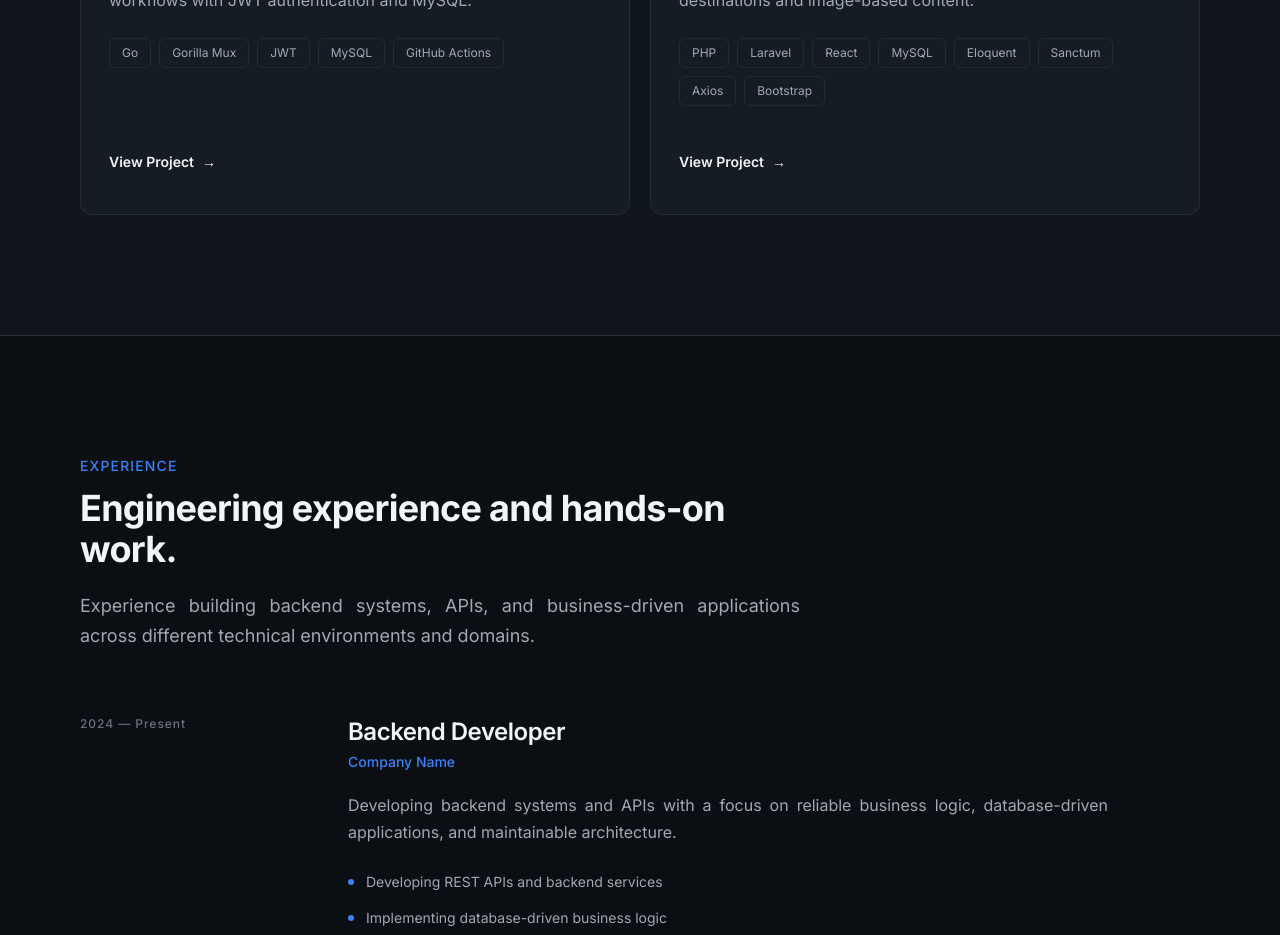
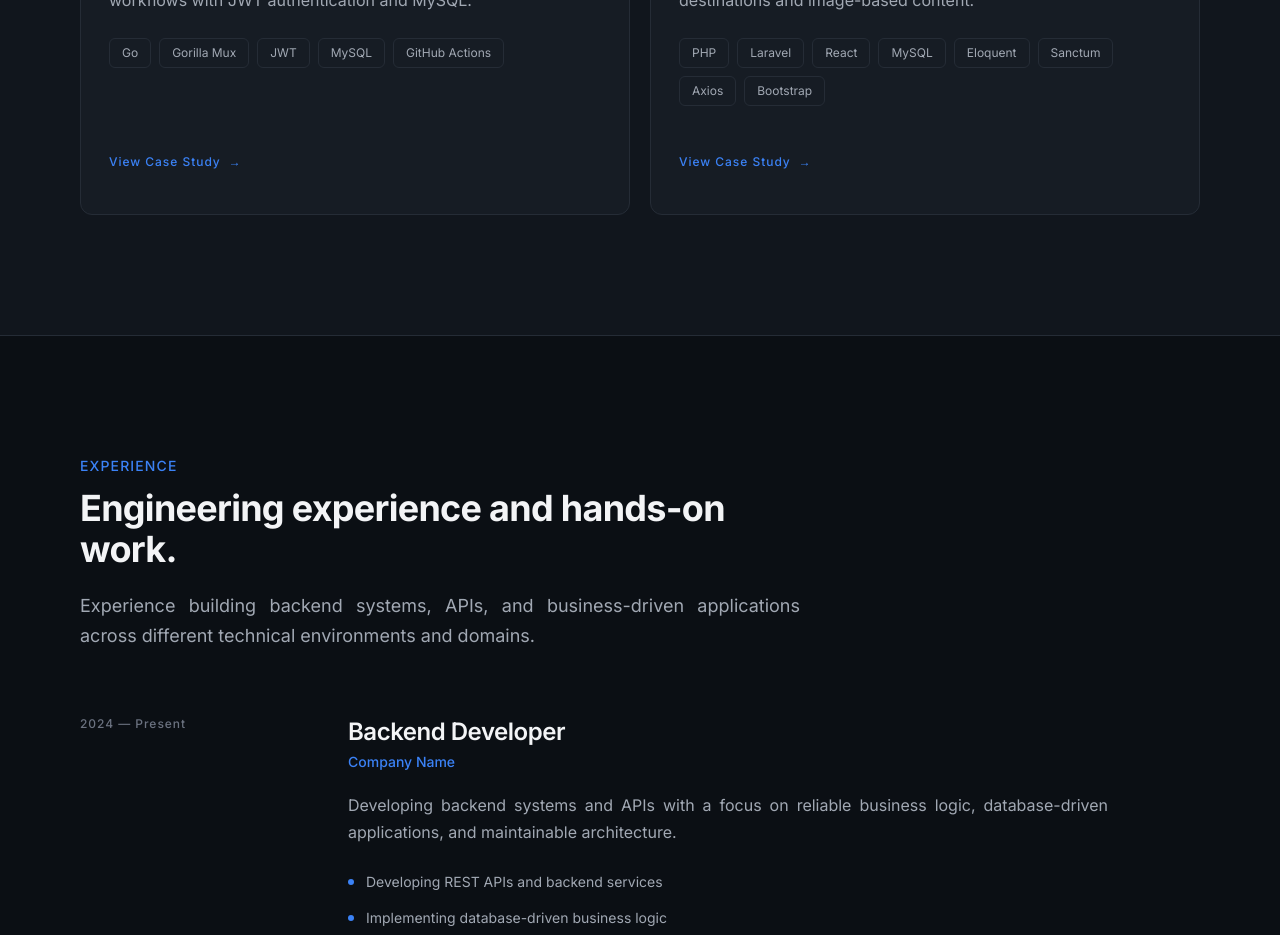
Before and after one commit to shiinobu/firman-portfolio, a Next.js app: page / in a window 1280 px wide. Shown: the part 4180-5115 px from the top of the page. Built offline with nearby package versions, Linux system fonts and the light colour scheme.

Commit message:
fix: align supporting project cards with case study UX

```diff
--- a/src/components/projects/ProjectCard.tsx
+++ b/src/components/projects/ProjectCard.tsx
@@ -1,5 +1,6 @@
 import Link from "next/link";
 import type { Project } from "@/types/project";
+
 import ProjectMeta from "./ProjectMeta";
 import ProjectTags from "./ProjectTags";
 
@@ -7,9 +8,7 @@ type ProjectCardProps = {
   project: Project;
 };
 
-export default function ProjectCard({
-    project,
-}: ProjectCardProps) {
+export default function ProjectCard({ project }: ProjectCardProps) {
   return (
     <article className="group flex h-full flex-col rounded-xl border border-border bg-surface p-6 transition-colors duration-200 hover:border-primary md:p-7">
       <ProjectMeta category={project.category} />
@@ -29,15 +28,10 @@ export default function ProjectCard({
       <div className="mt-auto pt-8">
         <Link
           href={`/projects/${project.slug}`}
-                    className="inline-flex min-h-12 items-center text-sm font-semibold text-foreground transition-colors duration-200 hover:text-primary focus-visible:outline-2 focus-visible:outline-offset-4 focus-visible:outline-primary"
+          className="inline-flex min-h-12 items-center gap-2 font-mono text-xs font-medium tracking-[0.08em] text-primary transition-colors duration-200 hover:text-primary-hover focus-visible:outline-2 focus-visible:outline-offset-4 focus-visible:outline-primary"
         >
-                    View Project
-                    <span
-                        aria-hidden="true"
-                        className="ml-2 transition-transform duration-200 group-hover:translate-x-0.5"
-                    >
-                        →
-                    </span>
+          View Case Study
+          <span aria-hidden="true">→</span>
         </Link>
       </div>
     </article>
```
Lines whose indentation alone changed are shown as unchanged.
